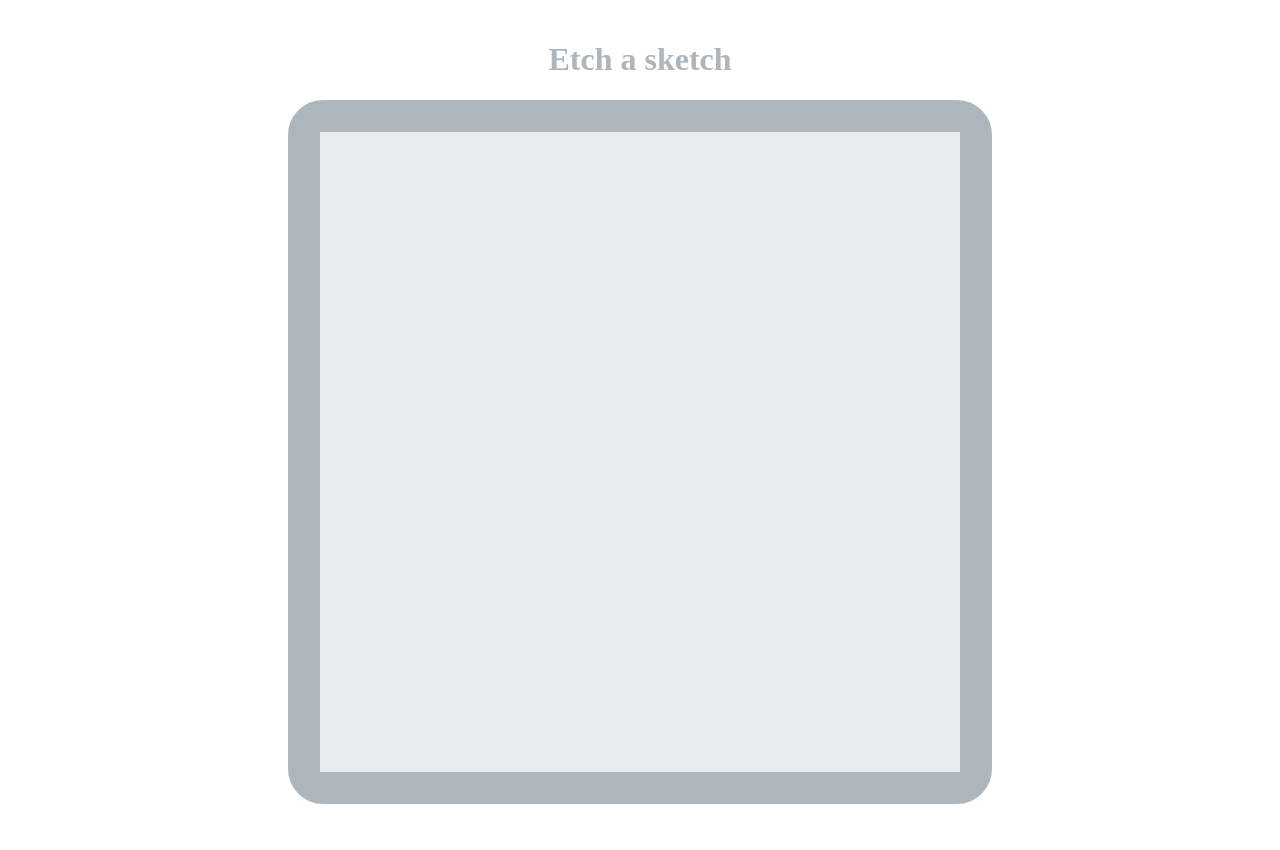
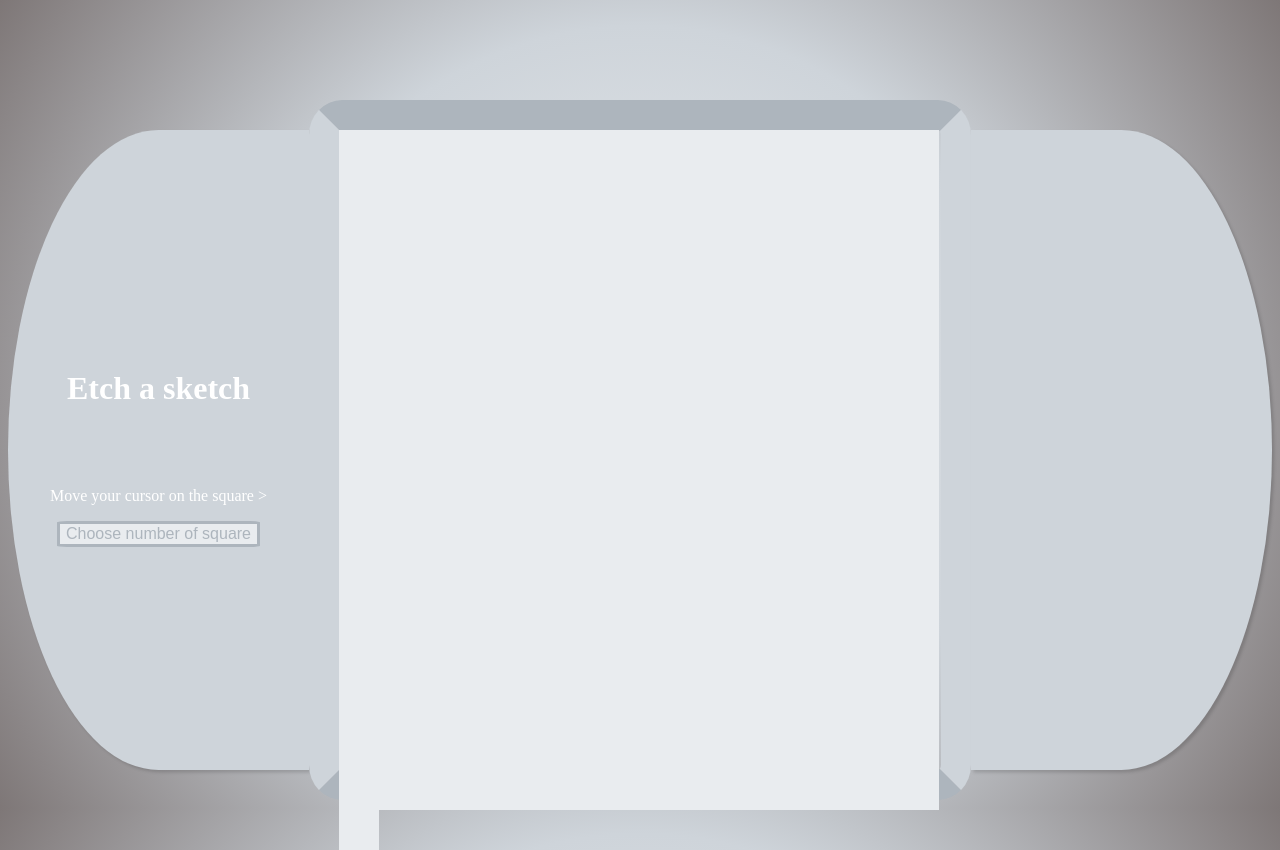
Before and after one commit to SaverioBriolan/etch-a-sketch, a plain HTML site: page index.html in a window 1280 px wide. Before the commit the page ends 812 px from the top, so only its background shows below. Drawn offline with Linux system fonts and the light colour scheme.

Commit message:
Choose number of cell

```diff
--- a/assets/script.js
+++ b/assets/script.js
@@ -1,16 +1,33 @@
 
 const container = document.querySelector('.container');
-function createCell (nb) {
-   for (i=0; i < nb; i++){
+function createCell (nbCell) {
+    cellSize = 640 / nbCell;
+    nbCell = nbCell * nbCell;
+    for (i=0; i < nbCell; i++){
         const cell = document.createElement('div');
         container.appendChild(cell);
         cell.className = 'cell';
+         cell.setAttribute('style', "width: "+cellSize+"px; height: "+cellSize+"px;");
     }
+    const cells = document.querySelectorAll('.cell');
+    cells.forEach((cell) => {
+        cell.addEventListener("mouseenter", (event) => {
+            event.target.style.backgroundColor = "#403d39";
+        })
+    });
 }
-createCell(256);
-const cells = document.querySelectorAll('.cell');
+
+function removeCell() {
+    const cells = document.querySelectorAll('.cell');
 cells.forEach((cell) => {
-    cell.addEventListener("mouseenter", (event) => {
-        event.target.style.backgroundColor = "#403d39";
-    })
+        container.removeChild(cell)
 });
+}
+
+createCell(16);
+
+function askNumber(){
+    let nbCell= prompt('Hi ! How many squares for one line do you want ? (max: 100)');
+    removeCell();
+    createCell(nbCell);
+}
--- a/assets/style.css
+++ b/assets/style.css
@@ -1,24 +1,66 @@
 body{
     display: flex;
-    flex-direction: column;
     justify-content: center;
     align-items: center;
-    margin-top: 20px;
+    margin-top: 100px;
+    background: rgb(233,236,239);
+    background: radial-gradient(circle, rgba(233,236,239,1) 0%, rgba(206,212,218,1) 50%, rgba(126,119,119,1) 100%);
 }
 h1{
-    color: #adb5bd;
+    color: #ffffff;
+    margin: 16px;
+    margin-bottom: 64px;
+}
+p{
+    color: #ffffff;
 }
 .container{
     width: 640px;
     height: 640px;
     display: flex;
     flex-wrap: wrap;
-    border: solid #adb5bd 32px;
+    border: solid #adb5bd 30px;
+    border-right-color: #ced4da;
+    border-left-color: #ced4da;
     border-radius: 5%;
 }
 .cell{
     margin: 0px;
-    width: 40px;
-    height: 40px;
     background-color: #e9ecef;
+    align-items: stretch;
 }
+button{
+    color: #adb5bd;
+    border: solid #adb5bd;
+    font-size: medium;
+    background-color: #e9ecef;
+    border-radius: 5%;
+    transition: 0.8ms;
+}
+button:hover {
+    background-color: #ffffff;
+    scale: 1.05;
+
+}
+button:active{
+    scale: 1.02;
+}
+.presentation{
+    height: 640px;
+    width: 320px;
+    display: flex;
+    flex-direction: column;
+    justify-content: center;
+    align-items: center;
+    background-color: #ced4da;
+    border-radius: 60% 0% 0% 60%;
+}
+.right-side{
+    height: 640px;
+    width: 320px;
+    background-color: #ced4da;
+    border-radius: 0% 60% 60% 0%;
+}
+.presentation, .right-side{
+    box-shadow: rgba(0, 0, 0, 0.15) 2.4px 2.4px 3.2px;
+}
--- a/index.html
+++ b/index.html
@@ -7,8 +7,14 @@
     <title>Etch a sketch</title>
 </head>
 <body>
-    <h1>Etch a sketch</h1>
+    <div class="presentation">
+        <h1>Etch a sketch</h1>
+        <p>Move your cursor on the square ></p>
+        <button onclick="askNumber()">Choose number of square</button>
+    </div>
     <div class="container"></div>
+    <div class="right-side"></div>
+
     <!--Link JS-->
     <script src="assets/script.js"></script>
 </body>
```
